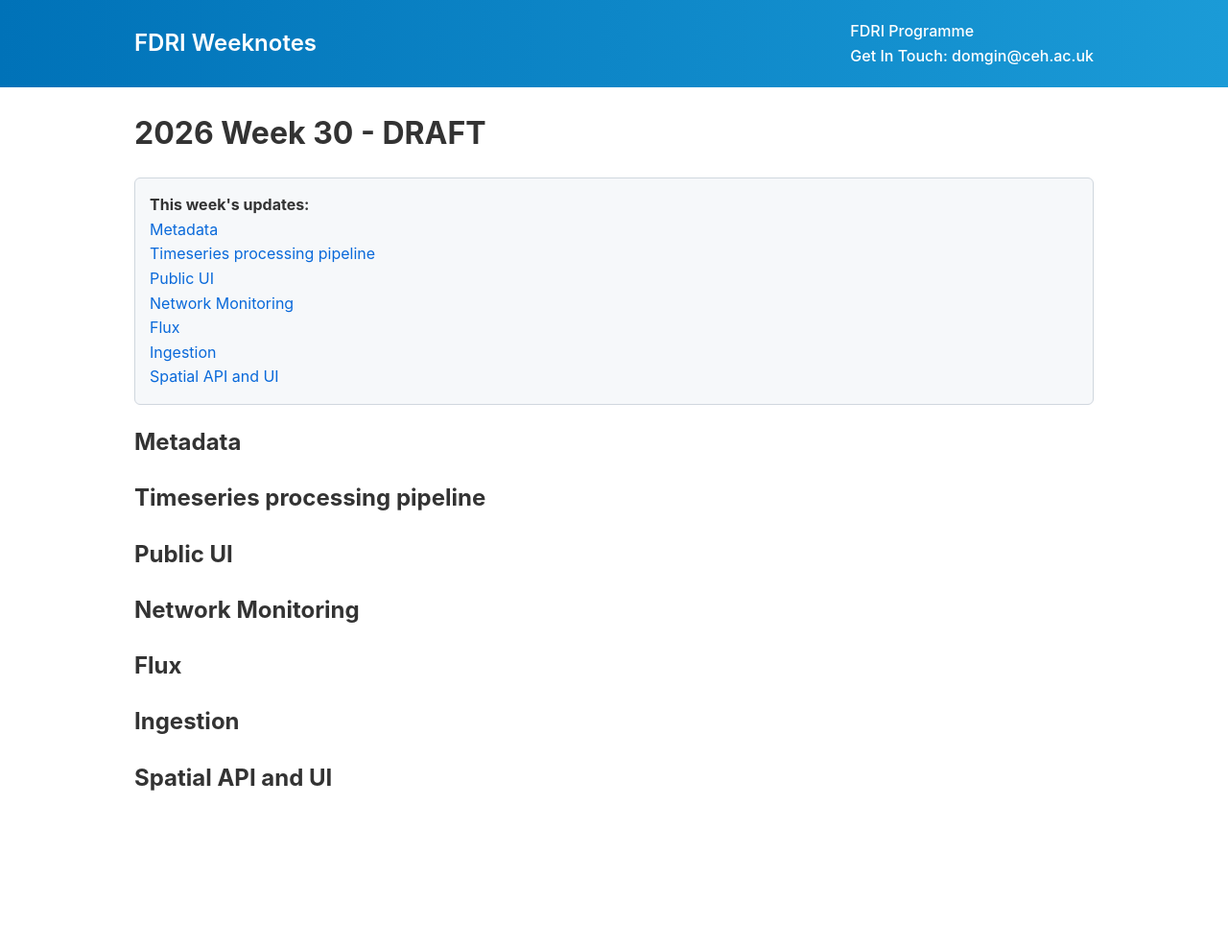
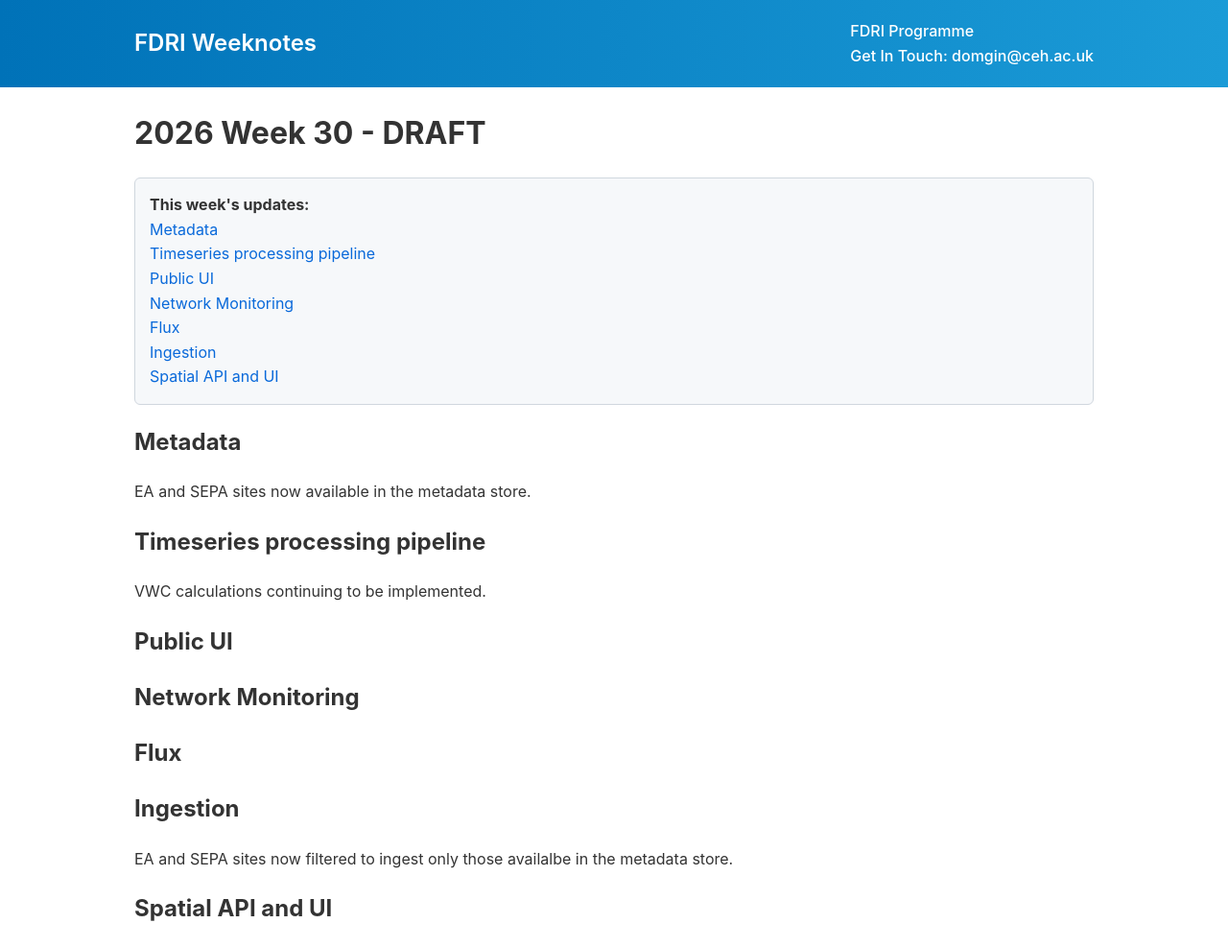
Before and after one commit to NERC-CEH/fdri_words, a Jekyll site: the page built from weeknotes/2026/30.md, in a window 1280 px wide. Shown: the whole page at 96% size. Built offline with Jekyll 4.4.1, drawn with Linux system fonts in a browser that asks for light colours; our own code applies the rules of GitHub Pages for plain Markdown files; before the commit the page ends 900 px from its top, so only the background shows below that.

Commit message:
Update 30.md

```diff
--- a/weeknotes/2026/30.md
+++ b/weeknotes/2026/30.md
@@ -2,7 +2,11 @@
 
 ## Metadata
 
+EA and SEPA sites now available in the metadata store.
+
 ## Timeseries processing pipeline
+
+VWC calculations continuing to be implemented.
 
 ## Public UI
 
@@ -12,4 +16,6 @@
 
 ## Ingestion
 
+EA and SEPA sites now filtered to ingest only those availalbe in the metadata store.
+
 ## Spatial API and UI
```
